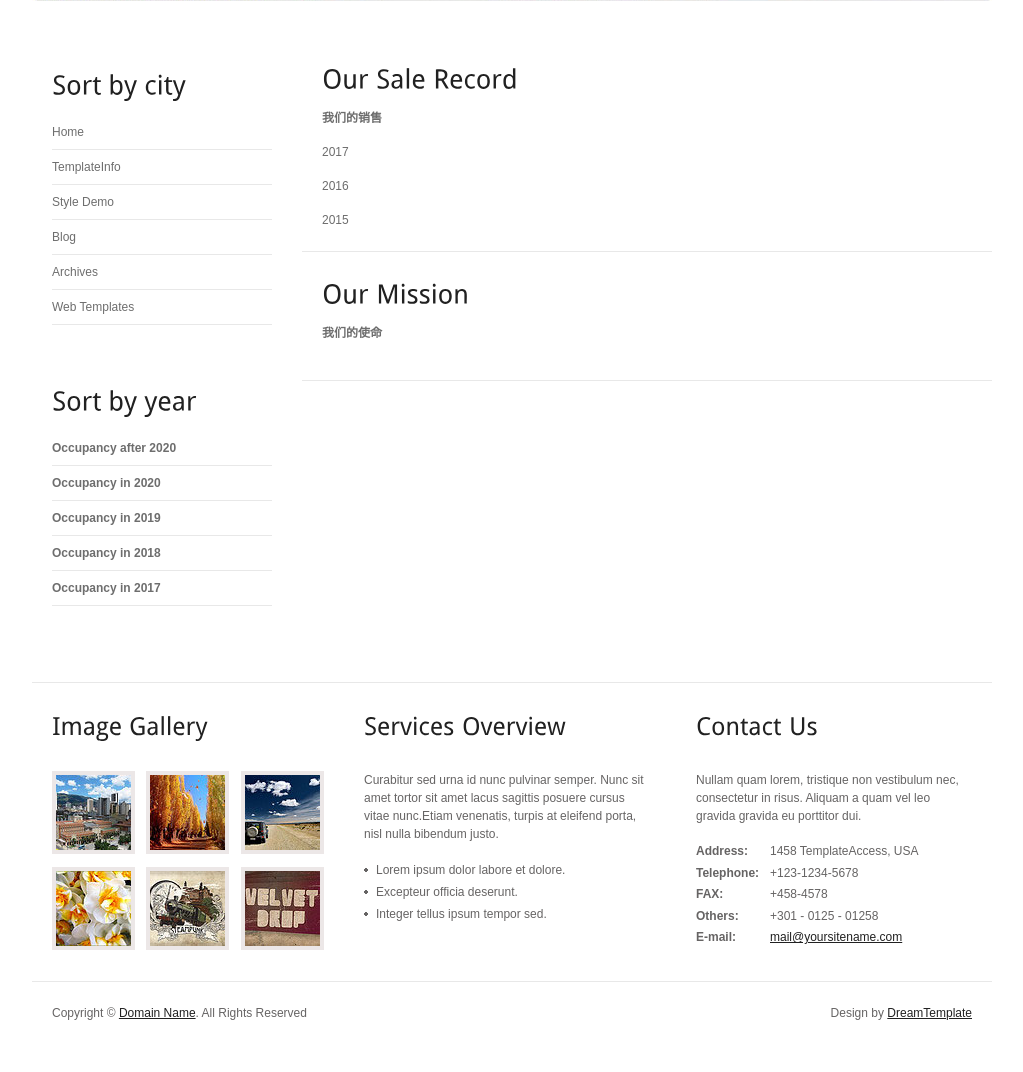
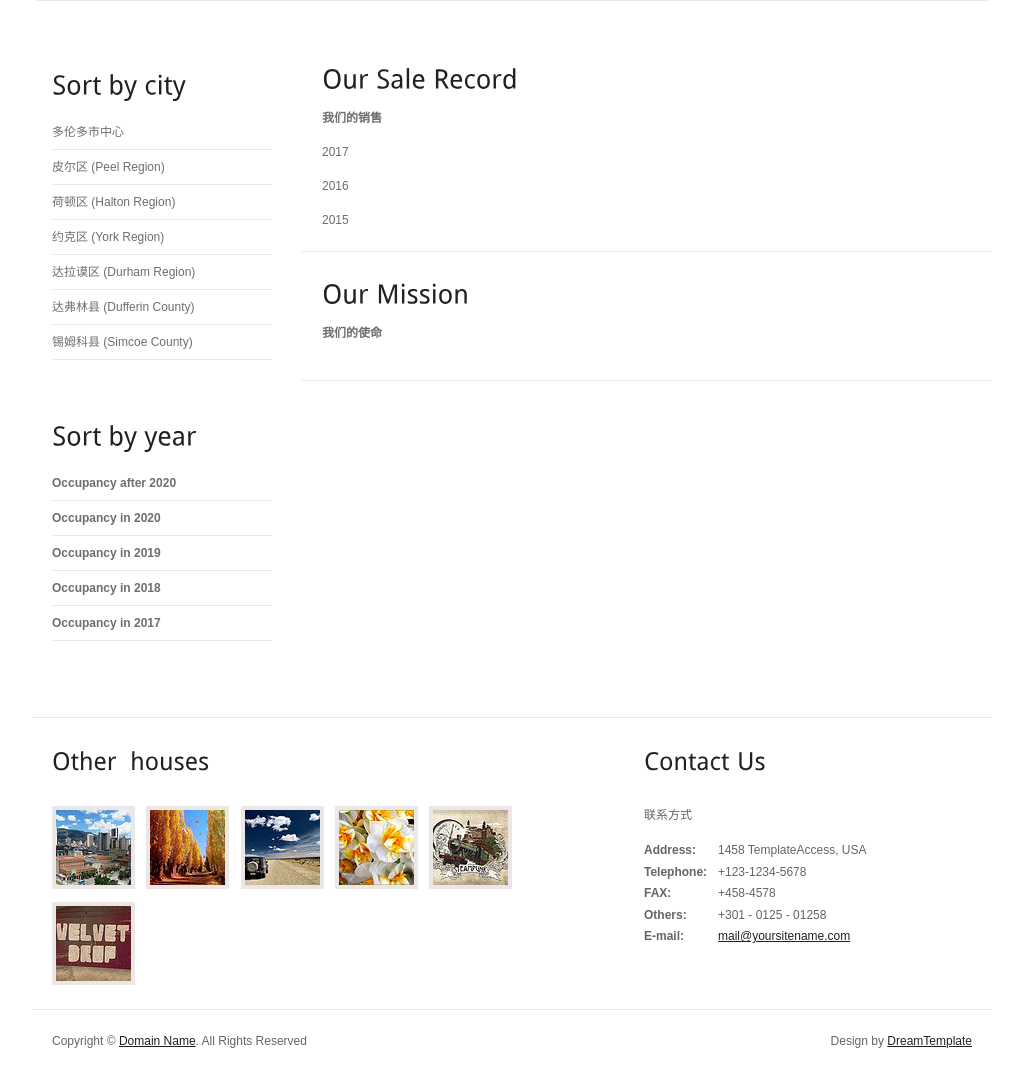
Before and after one commit to John1001Song/realEstateAgent, a PHP site: page /about.html in a window 1280 px wide. Shown: the part 515-1587 px from the top of the page, without its empty margins (128-1151 px from the left). Before the commit the page ends 1535 px from the top, so only its background shows below. Run offline with PHP 8.4, Linux system fonts and the light colour scheme.

Commit message:
about.html 大体完成

```diff
--- a/about.html
+++ b/about.html
@@ -68,12 +68,13 @@
           <h2 class="star"><span>Sort by city</span> </h2>
           <div class="clr"></div>
           <ul class="sb_menu">
-            <li><a href="#">Home</a></li>
-            <li><a href="#">TemplateInfo</a></li>
-            <li><a href="#">Style Demo</a></li>
-            <li><a href="#">Blog</a></li>
-            <li><a href="#">Archives</a></li>
-            <li><a href="#">Web Templates</a></li>
+            <li><a href="#">多伦多市中心</a></li>
+            <li><a href="#">皮尔区 (Peel Region)</a></li>
+            <li><a href="#">荷顿区 (Halton Region)</a></li>
+            <li><a href="#">约克区 (York Region)</a></li>
+            <li><a href="#">达拉谟区 (Durham Region)</a></li>
+            <li><a href="#">达弗林县 (Dufferin County)</a></li>
+            <li><a href="#">锡姆科县 (Simcoe County)</a></li>
           </ul>
         </div>
         <div class="gadget">
@@ -94,20 +95,11 @@
   <div class="fbg">
     <div class="fbg_resize">
       <div class="col c1">
-        <h2><span>Image</span> Gallery</h2>
+        <h2><span>Other </span> houses</h2>
         <a href="#"><img src="images/gal1.jpg" width="75" height="75" alt="" class="gal" /></a> <a href="#"><img src="images/gal2.jpg" width="75" height="75" alt="" class="gal" /></a> <a href="#"><img src="images/gal3.jpg" width="75" height="75" alt="" class="gal" /></a> <a href="#"><img src="images/gal4.jpg" width="75" height="75" alt="" class="gal" /></a> <a href="#"><img src="images/gal5.jpg" width="75" height="75" alt="" class="gal" /></a> <a href="#"><img src="images/gal6.jpg" width="75" height="75" alt="" class="gal" /></a> </div>
-      <div class="col c2">
-        <h2><span>Services</span> Overview</h2>
-        <p>Curabitur sed urna id nunc pulvinar semper. Nunc sit amet tortor sit amet lacus sagittis posuere cursus vitae nunc.Etiam venenatis, turpis at eleifend porta, nisl nulla bibendum justo.</p>
-        <ul class="fbg_ul">
-          <li><a href="#">Lorem ipsum dolor labore et dolore.</a></li>
-          <li><a href="#">Excepteur officia deserunt.</a></li>
-          <li><a href="#">Integer tellus ipsum tempor sed.</a></li>
-        </ul>
-      </div>
       <div class="col c3">
         <h2><span>Contact</span> Us</h2>
-        <p>Nullam quam lorem, tristique non vestibulum nec, consectetur in risus. Aliquam a quam vel leo gravida gravida eu porttitor dui.</p>
+        <p>联系方式</p>
         <p class="contact_info"> <span>Address:</span> 1458 TemplateAccess, USA<br />
           <span>Telephone:</span> +123-1234-5678<br />
           <span>FAX:</span> +458-4578<br />
--- a/css/style.css
+++ b/css/style.css
@@ -344,7 +344,7 @@ p.infopost span.date {
 }
 .fbg .c1 {
 	padding:0 16px 0 0;
-	width:280px;
+	width:560px;
 }
 .fbg .c2 {
 	padding:0 36px 0 16px;
```
